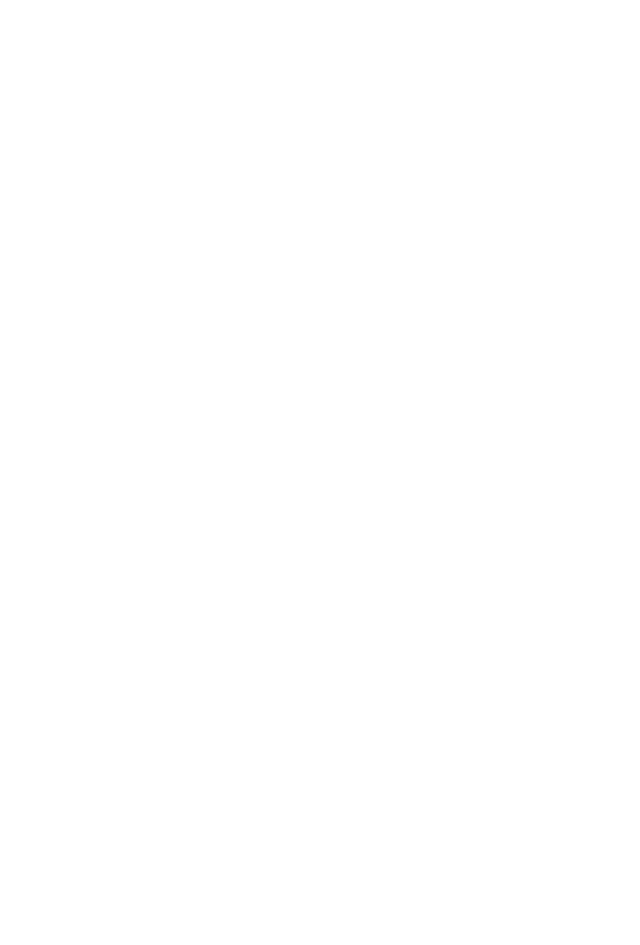
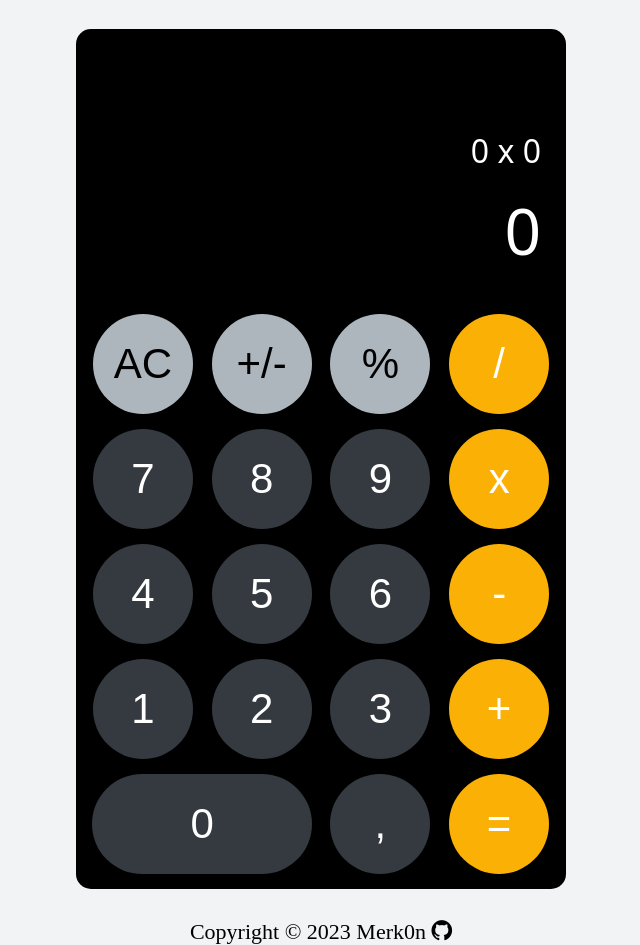
Before and after one commit to Merk0n/calculator, a plain HTML site: page index.html in a window 1280 px wide. Shown: the whole page, without its empty margins (319-959 px from the left). Before the commit the page ends 800 px from the top, so only its background shows below. Drawn offline with Linux system fonts and the light colour scheme.

Commit message:
created UI

```diff
--- a/index.html
+++ b/index.html
@@ -5,8 +5,38 @@
     <meta name="viewport" content="width=device-width, initial-scale=1.0" />
     <title>Calculator</title>
     <link rel="stylesheet" href="style.css" />
+    <link rel="stylesheet" href="https://cdnjs.cloudflare.com/ajax/libs/font-awesome/4.7.0/css/font-awesome.min.css">
   </head>
   <body>
+    <div class="container">
+      <div class="display">
+        <div class="display-calc">0 x 0</div>
+        <div class="display-current">0</div>
+      </div>
+      <div class="btns-grid">
+        <button class="btn grey-color ac">AC</button>
+        <button class="btn grey-color plusminus">+/-</button>
+        <button class="btn grey-color percent">%</button>
+        <button class="btn orange-color divide">/</button>
+        <button class="btn black-color seven">7</button>
+        <button class="btn black-color eight">8</button>
+        <button class="btn black-color nine">9</button>
+        <button class="btn orange-color multiply">x</button>
+        <button class="btn black-color four">4</button>
+        <button class="btn black-color five">5</button>
+        <button class="btn black-color six">6</button>
+        <button class="btn orange-color minus">-</button>
+        <button class="btn black-color one">1</button>
+        <button class="btn black-color two">2</button>
+        <button class="btn black-color three">3</button>
+        <button class="btn orange-color plus">+</button>
+        <button class="btn black-color zero">0</button>
+        <button class="btn black-color comma">,</button>
+        <button class="btn orange-color equal">=</button>
+      </div>
+    </div>
+
+    <footer>Copyright &copy; 2023 Merk0n <a href="""><i class="fa fa-github" style="font-size:24px; color: black"></i></a></footer>
     <script src="script.js"></script>
   </body>
 </html>
--- a/style.css
+++ b/style.css
@@ -0,0 +1,81 @@
+* {
+  box-sizing: border-box;
+  margin: 0;
+  padding: 0;
+}
+body {
+  background-color: #f1f3f5;
+}
+
+.container {
+  display: flex;
+  flex-direction: column;
+  padding: 5px;
+  margin: 24px auto;
+  width: 500px;
+  font-family: system-ui, -apple-system, BlinkMacSystemFont, "Segoe UI", Roboto,
+    Oxygen, Ubuntu, Cantarell, "Open Sans", "Helvetica Neue", sans-serif;
+}
+
+.display {
+  display: flex;
+  flex-direction: column;
+  padding: 100px 25px 25px 25px;
+  text-align: right;
+  font-size: 64px;
+  background-color: black;
+  color: white;
+  border-radius: 15px 15px 0 0;
+}
+
+.display-calc {
+  margin-bottom: 15px;
+  font-size: 32px;
+  font-weight: 300;
+}
+
+.btns-grid {
+  display: grid;
+  grid-template-columns: repeat(4, 1fr);
+  place-items: center;
+  grid-gap: 15px;
+  justify-content: center;
+  align-items: center;
+  background-color: black;
+  padding: 15px;
+  border-radius: 0 0 15px 15px;
+}
+
+.btn {
+  width: 100px;
+  height: 100px;
+  padding: 20px;
+  border: none;
+  border-radius: 50%;
+  font-size: 42px;
+}
+
+.grey-color {
+  background-color: #adb5bd;
+}
+
+.black-color {
+  background-color: #343a40;
+  color: white;
+}
+
+.orange-color {
+  background-color: #fab005;
+  color: white;
+}
+
+.zero {
+  grid-column: span 2;
+  width: 220px;
+  border-radius: 50px;
+}
+
+footer {
+  font-size: 22px;
+  text-align: center;
+}
```
